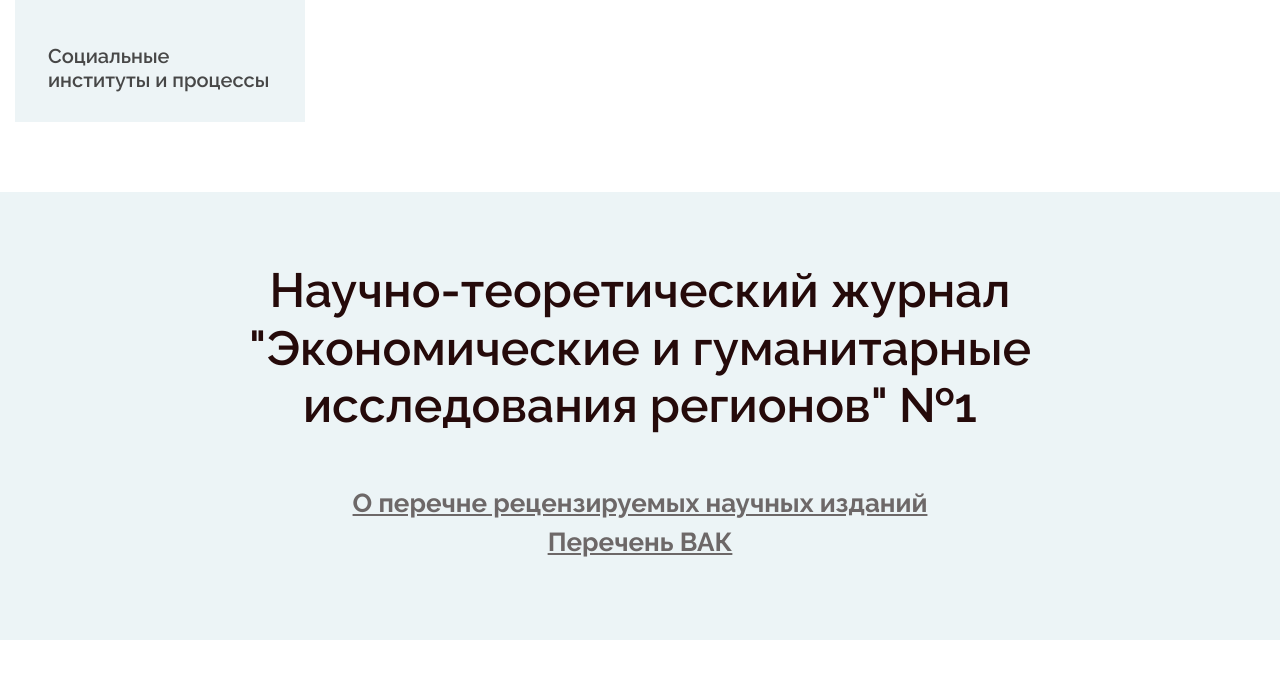
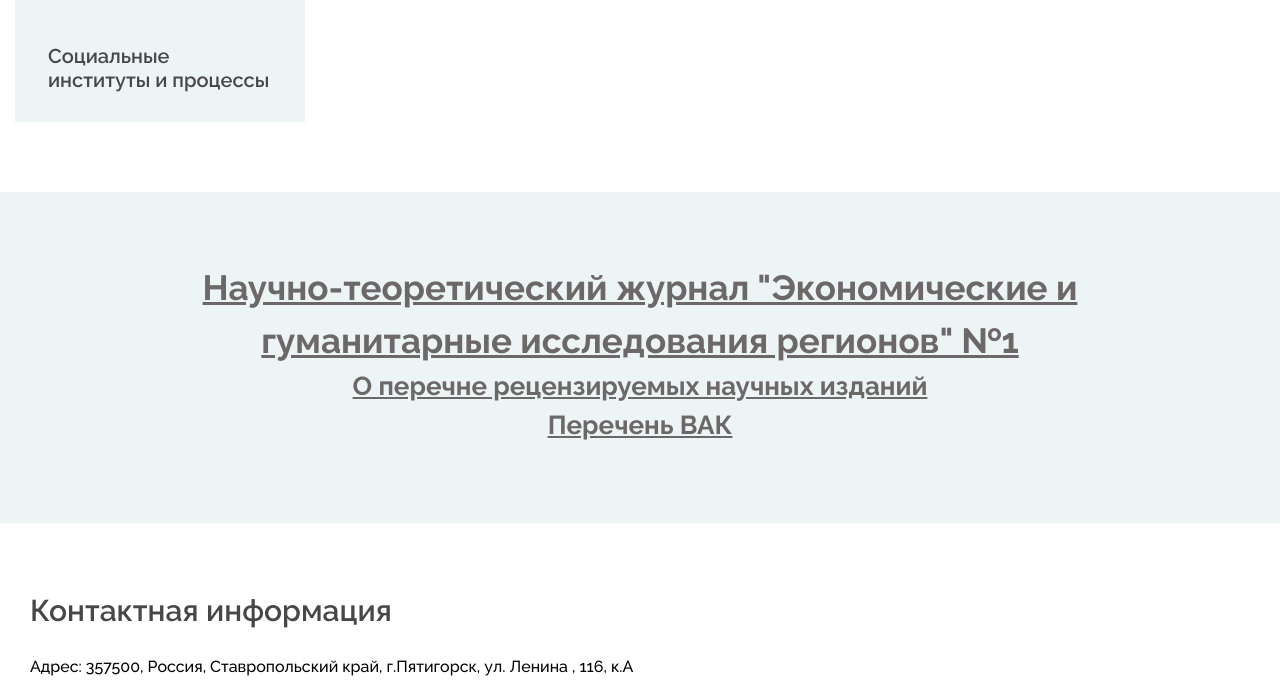
Before and after one commit to kama-kmw/cegr-website, a PHP site: page /index.html in a window 1280 px wide. Shown: the part 3442-4122 px from the top of the page. Run offline with PHP 8.4, Linux system fonts and the light colour scheme.

Commit message:
редактировал секцию научный журнал

```diff
--- a/css/style.css
+++ b/css/style.css
@@ -122,6 +122,11 @@ ol {
   margin-bottom: 25px;
   color: rgb(37, 10, 10);
   cursor: pointer;
+}
+
+.section-title__link {
+  font-size: 35px;
+  font-weight: bold;
 }
 
 
@@ -1841,6 +1846,14 @@ ol {
     margin-bottom: 15px;
     border-right: none;
   }
+
+  .section-title__link {
+    font-size: 25px;
+  }
+
+  .subtitle__link {
+    font-size: 20px;
+  }
 }
 
 @media only screen and (max-width: 707px) {
--- a/index.html
+++ b/index.html
@@ -534,7 +534,7 @@
 	<section class="banner-section spad banner-fon">
 		<div class="container">
 			<div class="section-title mb-0 pb-2">
-				<h2 href="" class="section-title__link"> Научно-теоретический журнал "Экономические и гуманитарные исследования регионов" №1 </h2><br>
+				<a href="" class="section-title__link"> Научно-теоретический журнал "Экономические и гуманитарные исследования регионов" №1 </a><br>
 				<a href="#" class="subtitle__link">О перечне рецензируемых научных изданий</a> <br>
 				<a href="#" class="subtitle__link">Перечень ВАК</a>
 			</div>
```
